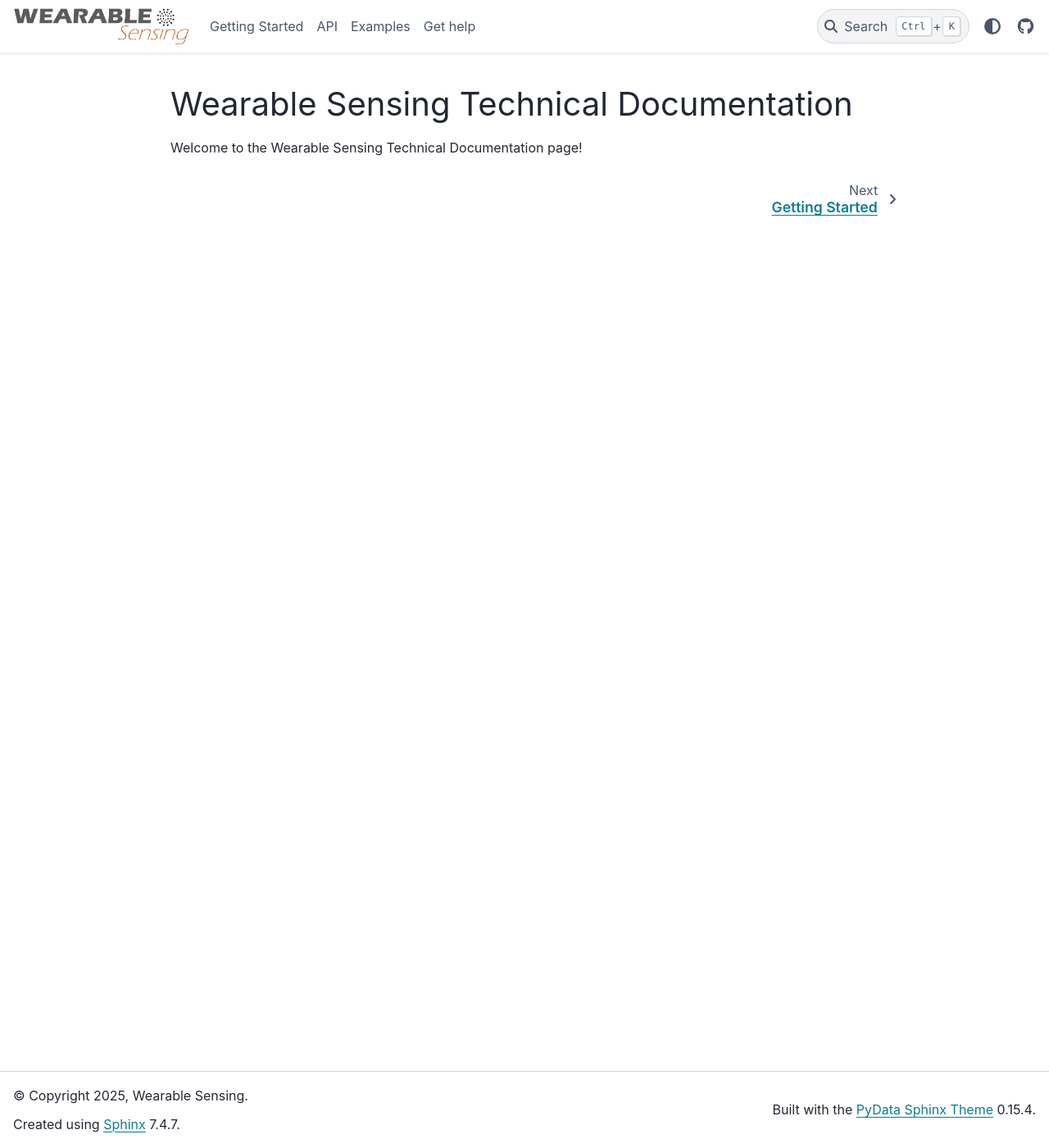
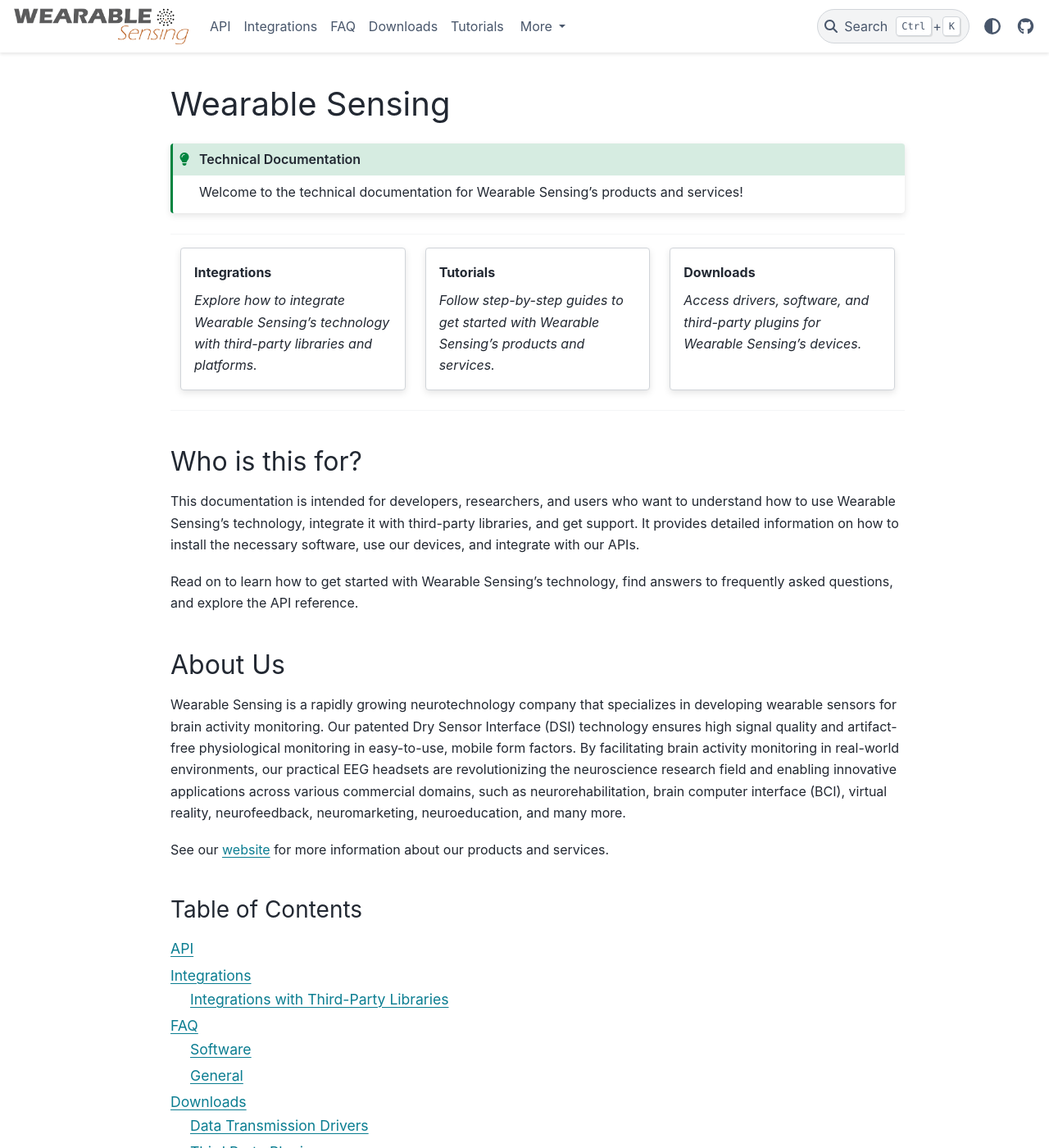
Before and after one commit to WearableSensing/wiki, a Sphinx documentation site: the page built from docs/index.md, in a window 1280 px wide and 1400 px high. Shown: the whole window at 82% size. Built offline with Sphinx 7.4.7 and the PyData theme 0.15.4, drawn with Linux system fonts in a browser that asks for light colours; some of the changed text lies outside the part shown.

Commit message:
Support Page Integration (#3)
* WIP support page migration

* Add YouTube embedding and link content from the support page.

* Add FAQ and adjust the tutorials

* remove section navigation for faq and downloads. Small text cleanup

* Address Cameron Feedback

`````diff
--- a/docs/conf.py
+++ b/docs/conf.py
@@ -16,12 +16,12 @@
 extensions = [
     'myst_parser',
     'sphinx.ext.mathjax',
-        # builtin
     "sphinx.ext.graphviz",
     "sphinx.ext.todo",
-    # contrib
     "sphinx_copybutton",
-    "sphinx_design"]
+    "sphinx_design",
+    'sphinx.ext.intersphinx',
+    'sphinxcontrib.youtube']
 
 templates_path = ['_templates']
 exclude_patterns = ['_build', 'Thumbs.db', '.DS_Store']
@@ -63,7 +63,10 @@
 html_favicon = "_static/favicon.png"
 html_sidebars = {
   "help/*": [],
-    "getting_started": [],
+  "getting_started": [],
+  "api/*": [],
+  "help/downloads/*": [],
+  "faq/*": [],
 }
 
 html_static_path = ['_static']
--- /dev/null
+++ b/docs/index.md
@@ -0,0 +1,55 @@
+# Wearable Sensing
+
+
+```{admonition} Technical Documentation
+:class: hint
+Welcome to the technical documentation for Wearable Sensing's products and services!
+```
+
+--------------------------------------------------------------------------------------
+
+````{grid} 3
+
+```{grid-item-card} Integrations
+:link: examples/index
+:link-type: doc
+*Explore how to integrate Wearable Sensing's technology with third-party libraries and platforms.*
+```
+
+```{grid-item-card} Tutorials
+:link: help/tutorials/index
+:link-type: doc
+*Follow step-by-step guides to get started with Wearable Sensing's products and services.*
+```
+
+```{grid-item-card} Downloads
+:link: help/downloads/index
+:link-type: doc
+*Access drivers, software, and third-party plugins for Wearable Sensing's devices.*
+```
+````
+--------------------------------------------------------------------------------------
+### Who is this for?
+This documentation is intended for developers, researchers, and users who want to understand how to use Wearable Sensing's technology, integrate it with third-party libraries, and get support. It provides detailed information on how to install the necessary software, use our devices, and integrate with our APIs.
+
+Read on to learn how to get started with Wearable Sensing's technology, find answers to frequently asked questions, and explore the API reference.
+
+### About Us
+Wearable Sensing is a rapidly growing neurotechnology company that specializes in developing wearable sensors for brain activity monitoring. Our patented Dry Sensor Interface (DSI) technology ensures high signal quality and artifact-free physiological monitoring in easy-to-use, mobile form factors. By facilitating brain activity monitoring in real-world environments, our practical EEG headsets are revolutionizing the neuroscience research field and enabling innovative applications across various commercial domains, such as neurorehabilitation, brain computer interface (BCI), virtual reality, neurofeedback, neuromarketing, neuroeducation, and many more.
+
+See our [website](https://wearablesensing.com) for more information about our products and services.
+
+
+
+#### Table of Contents
+
+```{toctree}
+:maxdepth: 2
+
+   API <api/index>
+   Integrations <examples/index>
+   FAQ <faq/index>
+   Downloads <help/downloads/index>
+   Tutorials <help/tutorials/index>
+   Contact <help/index>
+```
--- a/docs/index.rst
+++ /dev/null
@@ -1,19 +0,0 @@
-.. Wearable Sensing Technical Documentation documentation master file, created by
-   sphinx-quickstart on Tue Jul 22 10:39:00 2025.
-   You can adapt this file completely to your liking, but it should at least
-   contain the root `toctree` directive.
-
-Wearable Sensing Technical Documentation
-=========================================
-
-Welcome to the Wearable Sensing Technical Documentation page!
-
-
-
-.. toctree::
-   :hidden:
-
-   getting_started
-   API <api/index>
-   Examples <examples/index>
-   Get help <help/index>
--- a/requirements.txt
+++ b/requirements.txt
@@ -1,5 +1,6 @@
 Sphinx==8.2.3
 sphinx-autobuild==2024.10.3
+sphinxcontrib-youtube==1.4.1
 sphinx-copybutton==0.5.2
 sphinx-design==0.6.1
 pydata-sphinx-theme==0.16.1
`````
Also changed, not shown: docs/api/index.md (+9 -1 lines), docs/examples/index.md (+13 -2 lines), docs/examples/mne/processing/filter.md (+0 -1 lines), docs/faq/index.md (added, +33 -0 lines), docs/getting_started.md (deleted, +0 -3 lines), docs/help/downloads/index.md (added, +51 -0 lines), docs/help/index.md (+1 -1 lines), docs/help/tutorials/hardware.rst (added, +49 -0 lines), docs/help/tutorials/index.md (added, +27 -0 lines), docs/help/tutorials/software.rst (added, +32 -0 lines).
